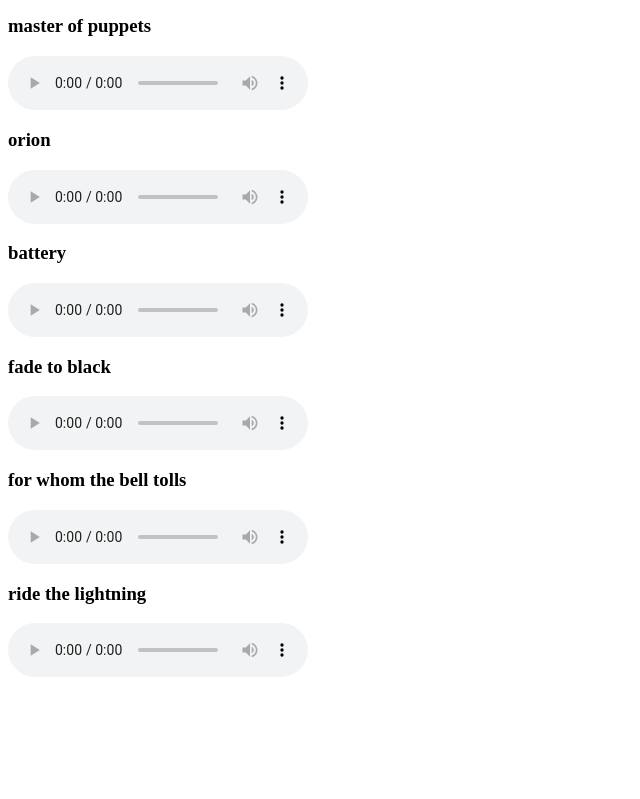
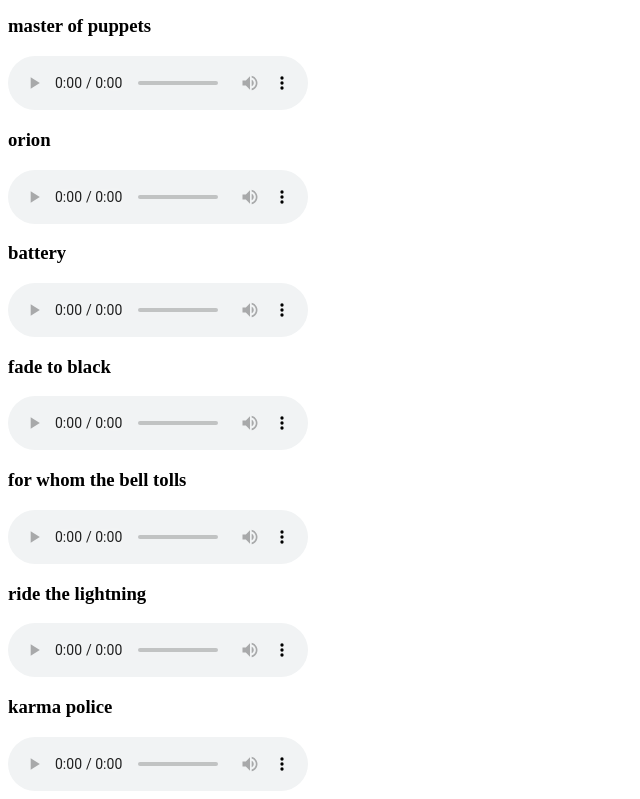
Before and after one commit to bismuthnickel/bismuthnickel.github.io, a plain HTML site: page waiver/index.html in a window 1280 px wide. Shown: the part 1054-1853 px from the top of the page, without its empty margins (0-640 px from the left). Before the commit the page ends 1739 px from the top, so only its background shows below. Drawn offline with Linux system fonts and the light colour scheme.

Commit message:
Update index.html

```diff
--- a/waiver/index.html
+++ b/waiver/index.html
@@ -73,3 +73,8 @@
   <source src="rtl.mp3" type="audio/mpeg">
   you no can
 </audio>
+<h3>karma police</h3>
+<audio controls>
+  <source src="Radiohead - Karma Police.mp3" type="audio/mpeg">
+  you no can
+</audio>
```
